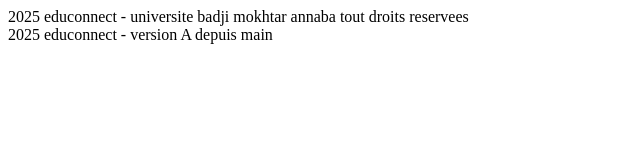
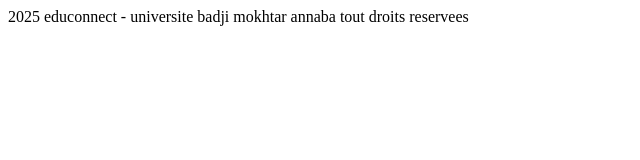
Before and after one commit to ghofrane-git/educonnect, a plain HTML site: page index.html in a window 1280 px wide. Shown: the whole page, without its empty margins (0-640 px from the left). Drawn offline with Linux system fonts and the light colour scheme.

Commit message:
Update index.html

```diff
--- a/index.html
+++ b/index.html
@@ -1,3 +1,2 @@
 
 <footer> 2025 educonnect -  universite badji mokhtar annaba  tout droits reservees </footer>
-<footer> 2025 educonnect - version A depuis main</footer>
```
